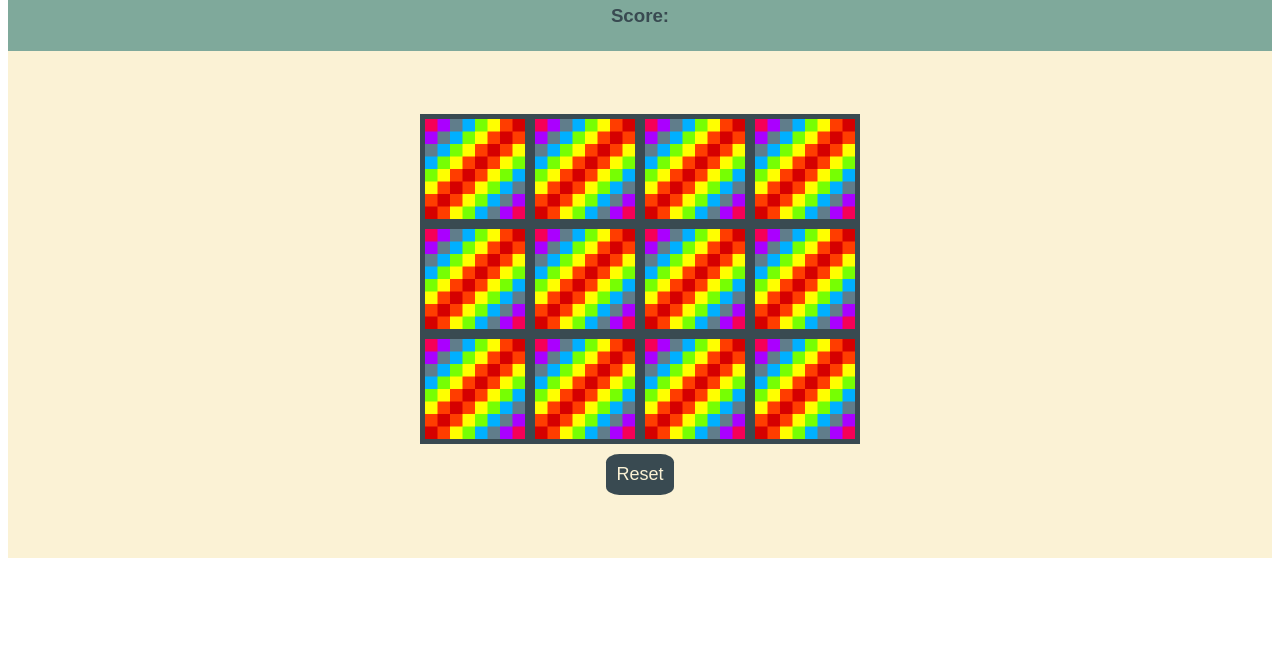
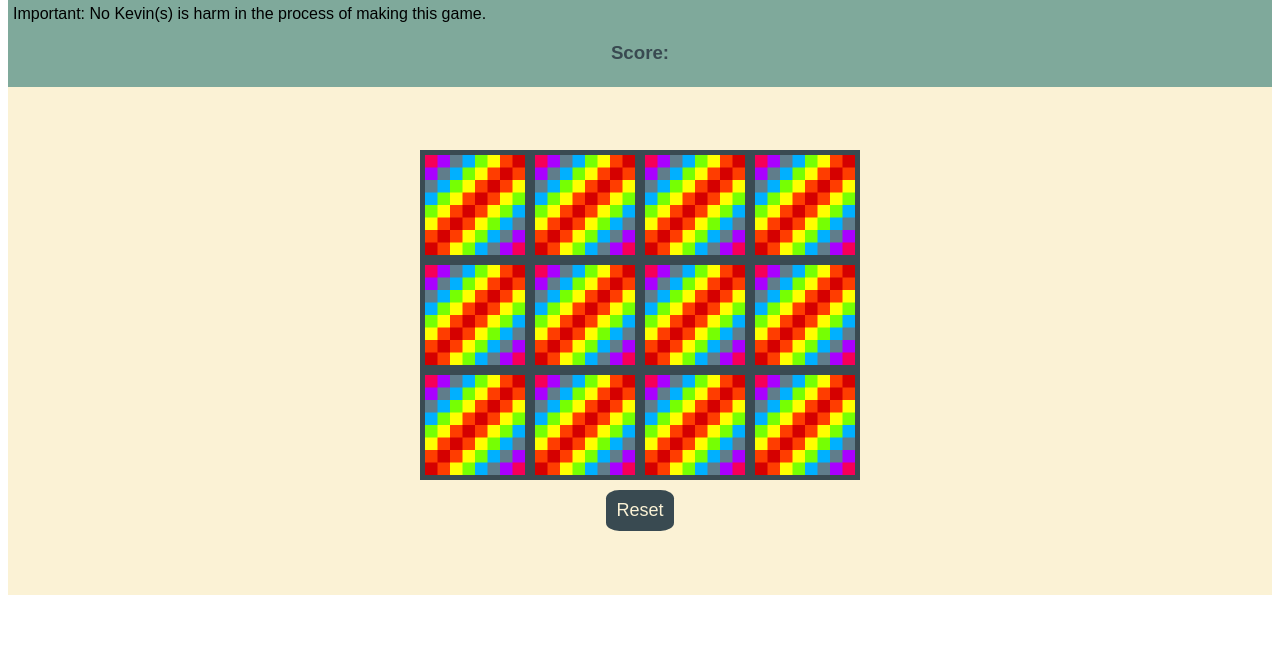
Before and after one commit to lengkaikai/MemoryFlippingGame, a plain HTML site: page index.html in a window 1280 px wide. Shown: the part 136-800 px from the top of the page. Drawn offline with Linux system fonts and the light colour scheme.

Commit message:
Update index.html

```diff
--- a/index.html
+++ b/index.html
@@ -13,6 +13,7 @@
     <header>
       <h1>Welcome to Memory Flipping Game</h1>
       <h2>Flip all the Kevin(s) as much as you can!</h2>
+      <p>Important: No Kevin(s) is harm in the process of making this game.</p>
       <h3>Score: <span id="result"></span></h3>
     </header>
     <section>
```
